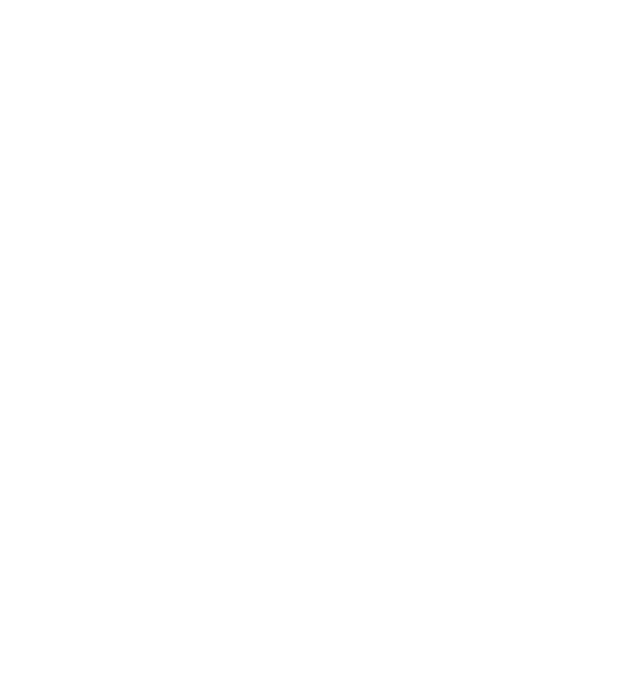
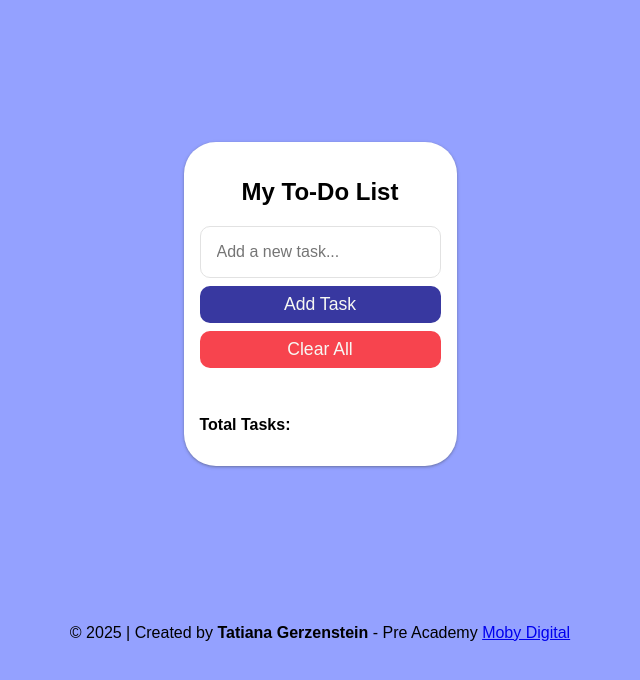
Before and after one commit to TGerzenstein/todoList, a plain HTML site: page index.html in a window 1280 px wide. Shown: the whole page, without its empty margins (320-960 px from the left). Drawn offline with Linux system fonts and the light colour scheme.

Commit message:
added CSS styles, javascript functionality, and modified index

```diff
--- /dev/null
+++ b/app.js
@@ -0,0 +1,14 @@
+function save_localStorage (){
+
+    let tasks =
+      {
+        "id": 1,
+        "title": "Comprar comida",
+        "description": "Ir al supermercado y comprar frutas y verduras",
+      }
+
+    localStorage.setItem("task", JSON.stringify(tasks));
+}
+
+
+save_localStorage();
--- a/index.html
+++ b/index.html
@@ -1,11 +1,37 @@
 <!DOCTYPE html>
 <html lang="en">
-<head>
-    <meta charset="UTF-8">
-    <meta name="viewport" content="width=device-width, initial-scale=1.0">
-    <title>Todo List App</title>
-</head>
-<body>
+  <head>
+    <meta charset="UTF-8" />
+    <meta name="viewport" content="width=device-width, initial-scale=1.0" />
 
-</body>
+    <link rel="stylesheet" href="style.css" />
+    <title>My To-Do List</title>
+  </head>
+  <body>
+    <section class="container-todo">
+      <h1>My To-Do List</h1>
+
+      <div class="input">
+        <input class="input-field" type="text" placeholder="Add a new task..." />
+      </div>
+
+      <button class="btn">Add Task</button>
+      <button class="removeBtn">Clear All</button>
+      <ul>
+        <li id="todoList"></li>
+      </ul>
+      <div>
+        <p class="task-summary">Total Tasks:</p>
+      </div>
+    </section>
+    <footer>
+      <p>
+        &copy; 2025 | Created by <strong>Tatiana Gerzenstein</strong> - Pre
+        Academy
+        <a href="https://mobydigital.com" target="_blank">Moby Digital</a>
+      </p>
+    </footer>
+
+    <script src="app.js"></script>
+  </body>
 </html>
--- /dev/null
+++ b/style.css
@@ -0,0 +1,75 @@
+body {
+    background-color: #94a1ff;
+    margin: 0;
+    height: 100vh;
+    display: flex;
+    flex-direction: column;
+    justify-content: space-evenly;
+    align-items: center;
+    font-family: Arial, Helvetica, sans-serif;
+  }
+
+  .container-todo {
+
+      padding: 1rem;
+      display: flex;
+
+      flex-direction: column;
+      justify-content: space-around;
+
+      border-radius: 2rem;
+      box-shadow: rgba(60, 64, 67, 0.3) 0px 1px 2px 0px, rgba(60, 64, 67, 0.15) 0px 1px 3px 1px;
+      background-color: white;
+  }
+
+  h1 {
+      text-align: center;
+  }
+
+  .input {
+      position: relative;
+      display: flex;
+      margin-bottom: .500rem;
+  }
+
+  .input-field {
+      font-size: 1rem;
+      width: 100%;
+      border: 0.06rem solid #e2e2e2;
+      border-radius: 10px;
+      padding: 1rem;
+  }
+
+  .task-summary {
+      font-size: 1rem;
+      font-weight: 600;
+  }
+
+  .btn {
+    background-color: rgb(56, 56, 160);
+    color: #f7f8f3;
+    border: none;
+
+    border-radius: 10px;
+    font-size: 1.1rem;
+    padding: 0.5rem 1.6rem;
+    margin-bottom: .500rem;
+  }
+
+  .btn:hover {
+      background-color: rgb(0, 0, 0);
+    }
+
+  .removeBtn {
+      background-color:  #f7444e;
+      color: #f7f8f3;
+      border: none;
+
+      border-radius: 10px;
+      font-size: 1.1rem;
+      padding: 0.5rem 1.6rem;
+  }
+
+  li {
+      list-style: none;
+  }
```
